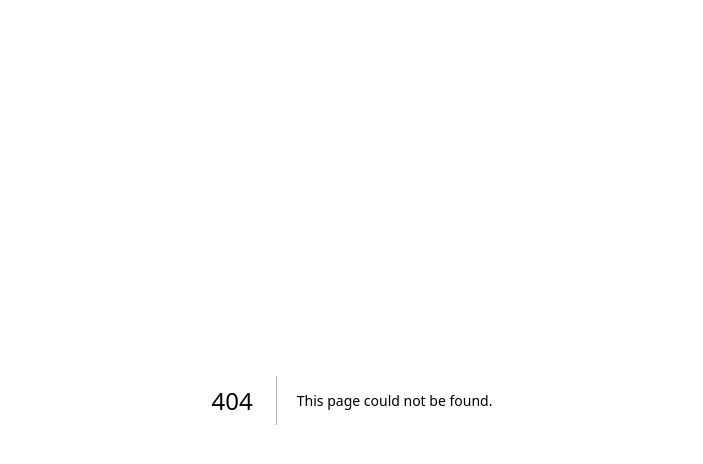
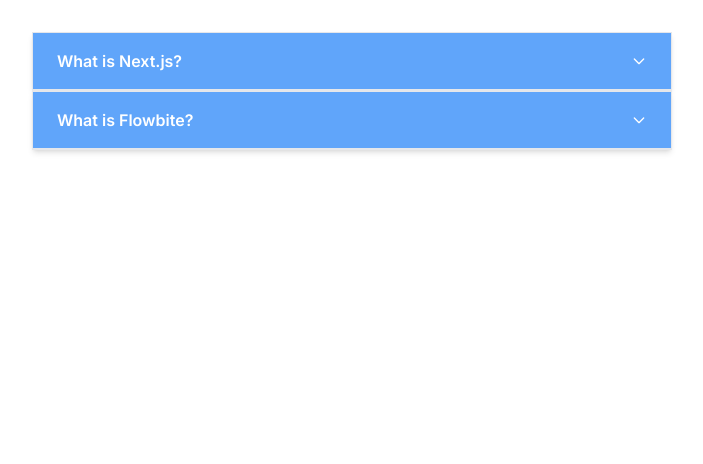
Before and after one commit to CC-Areeb/next-js, a Next.js app: page /about in a window 1280 px wide. Before the commit this address had no page. Shown: the top 464 px of the page, without its empty margins (288-991 px from the left). Built offline with nearby package versions, Linux system fonts and the light colour scheme.

Commit message:
Basic About Page

```diff
--- /dev/null
+++ b/src/app/about/page.js
@@ -0,0 +1,19 @@
+import Accodian from '@/components/Accodian'
+import React from 'react'
+
+export default function About() {
+    return (
+        <>
+            <div className='mt-8'>
+                <Accodian
+                    title="What is Next.js?"
+                    content="Next.js is a React framework for building full-stack web applications. You use React Components to build user interfaces, and Next.js for additional features and optimizations."
+                />
+                <Accodian
+                    title="What is Flowbite?"
+                    content="Flowbite is an open-source library of interactive components built on top of Tailwind CSS including buttons, dropdowns, modals, navbars, and more."
+                />
+            </div>
+        </>
+    )
+}
--- /dev/null
+++ b/src/components/Accodian.js
@@ -0,0 +1,37 @@
+'use client'
+
+import React, { useState } from 'react';
+
+export default function Accordion({ title, content }) {
+    const [isExpanded, setIsExpanded] = useState(false);
+
+    const toggleAccordion = () => {
+        setIsExpanded(!isExpanded);
+    };
+
+    return (
+        <div className='w-[50%] mx-auto border shadow-md'>
+            <button
+                type='button'
+                className={`w-full text-left py-4 px-6 font-semibold border-b flex justify-between items-center ${isExpanded ? 'bg-blue-700 text-white' : 'bg-blue-400 text-white'}`}
+                onClick={toggleAccordion}
+            >
+                <span>{title}</span>
+                <span className='ml-auto transform transition-transform duration-300'>
+                    {isExpanded ? (
+                        <svg className='w-4 h-4 transform: rotate(180deg)' fill='none' stroke='currentColor' viewBox='0 0 24 24' xmlns='http://www.w3.org/2000/svg'>
+                            <path strokeLinecap='round' strokeLinejoin='round' strokeWidth='2' d='M5 15l7-7 7 7'></path>
+                        </svg>
+                    ) : (
+                        <svg className='w-4 h-4' fill='none' stroke='currentColor' viewBox='0 0 24 24' xmlns='http://www.w3.org/2000/svg'>
+                            <path strokeLinecap='round' strokeLinejoin='round' strokeWidth='2' d='M19 9l-7 7-7-7'></path>
+                        </svg>
+                    )}
+                </span>
+            </button>
+            {isExpanded && (
+                <div className='py-2 px-6'>{content}</div>
+            )}
+        </div>
+    );
+}
--- a/src/modules/users/register/RegisterPage.js
+++ b/src/modules/users/register/RegisterPage.js
@@ -1,6 +1,7 @@
 import Input from '@/components/Input'
 import React, { useState } from 'react'
 import Button from '@/components/Button';
+import Link from 'next/link';
 
 export default function RegisterPage() {
 
@@ -215,6 +216,12 @@
                             customClass='text-2xl mb-6'
                         />
                     </div>
+                    <div className='pb-4 text-center'>
+                        <span>
+                            {`Don't have an account?`}
+                        </span>
+                        <Link href='/login' className='font-medium text-lg text-blue-600 dark:text-blue-500 hover:underline'>Login</Link>
+                    </div>
                 </div>
             </form>
         </>
```
Also changed, not shown: 1 other file (tests, documents, lock files or other folders).
